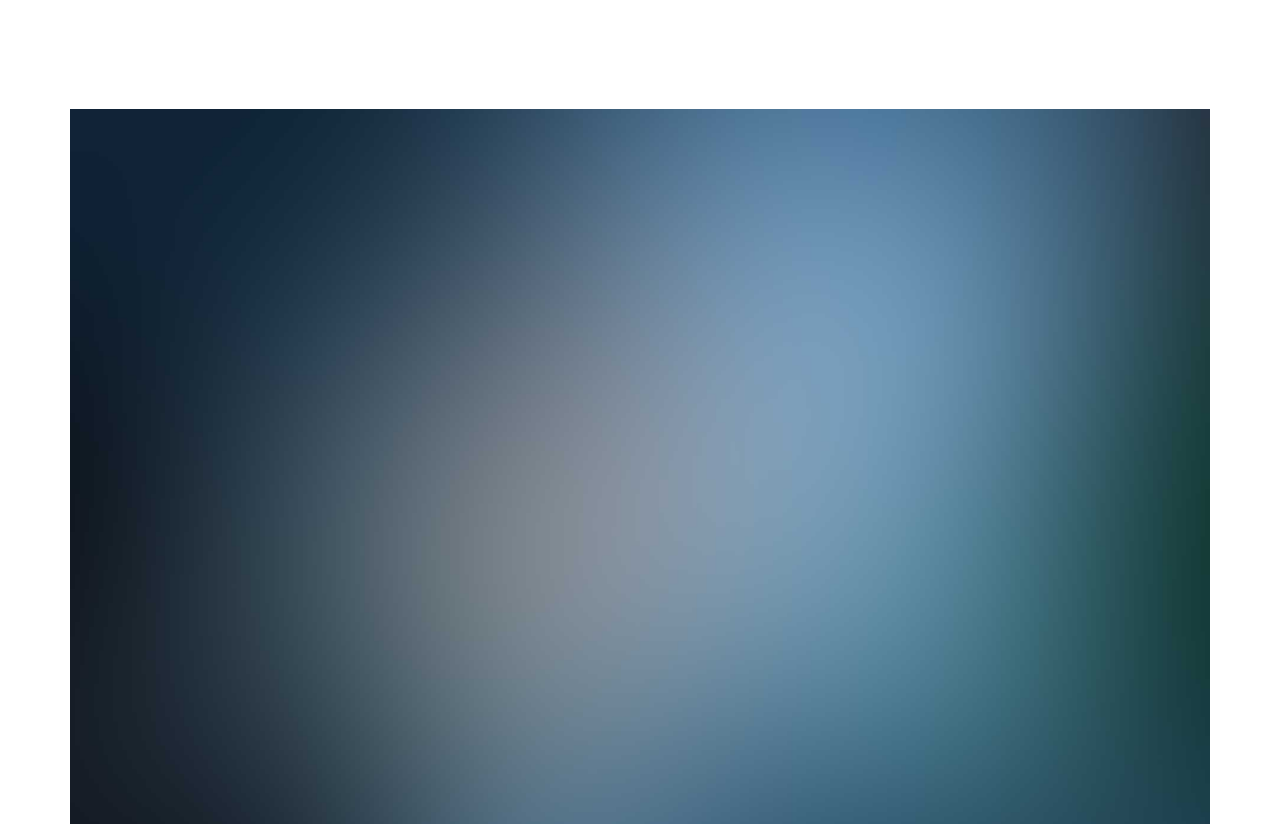
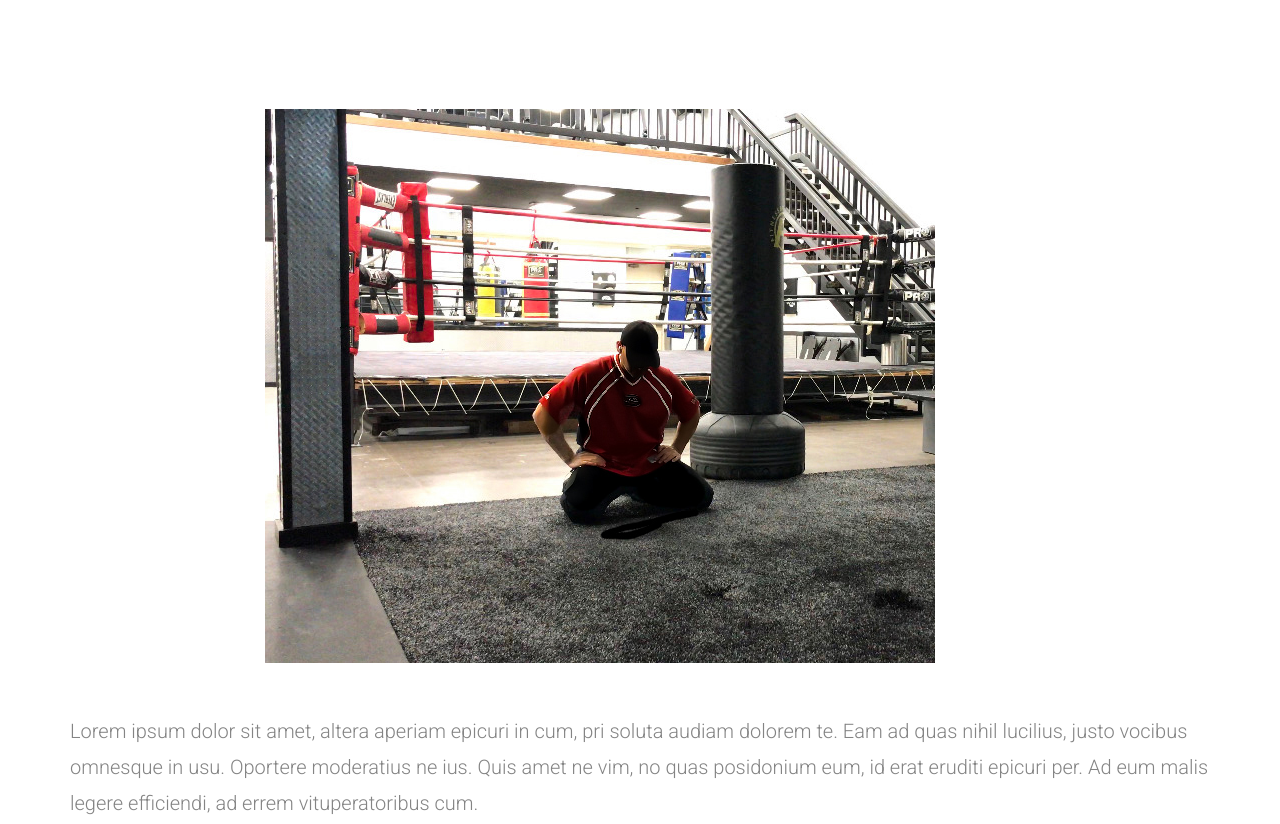
Before and after one commit to beastfitness/beastfitness.github.io, a plain HTML site: page about.html in a window 1280 px wide. Shown: the part 503-1327 px from the top of the page. Drawn offline with Linux system fonts and the light colour scheme; files whose address does not match are found by name.

Commit message:
about better update

```diff
--- a/about.html
+++ b/about.html
@@ -93,8 +93,8 @@
 		<div id="fh5co-team-section">
 			<div class="container">
 				<div class="row about">
-					<div class="col-md-12 col-md-offset-0">
-						<img class="img-responsive animate-box" src="images/home-image-3.jpg" alt="About">
+					<div class="col-md-10 col-md-offset-2">
+						<img class="img-responsive animate-box" src="images/bg8.jpg" alt="About">
 					</div>
 					<div class="col-md-12 col-md-offset-0 animate-box">
 						<p>Lorem ipsum dolor sit amet, altera aperiam epicuri in cum, pri soluta audiam dolorem te. Eam ad quas nihil lucilius, justo vocibus omnesque in usu. Oportere moderatius ne ius. Quis amet ne vim, no quas posidonium eum, id erat eruditi epicuri per. Ad eum malis legere efficiendi, ad errem vituperatoribus cum.</p>
```
Also changed, not shown: images/bg8.jpg (added).
